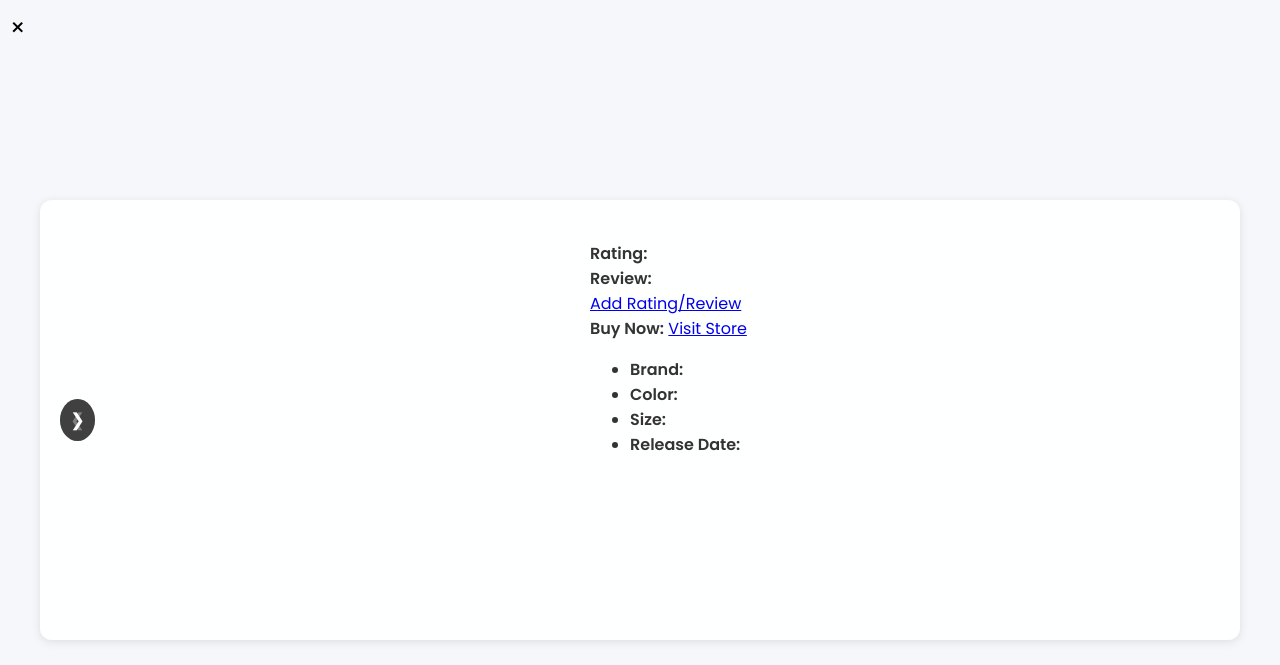
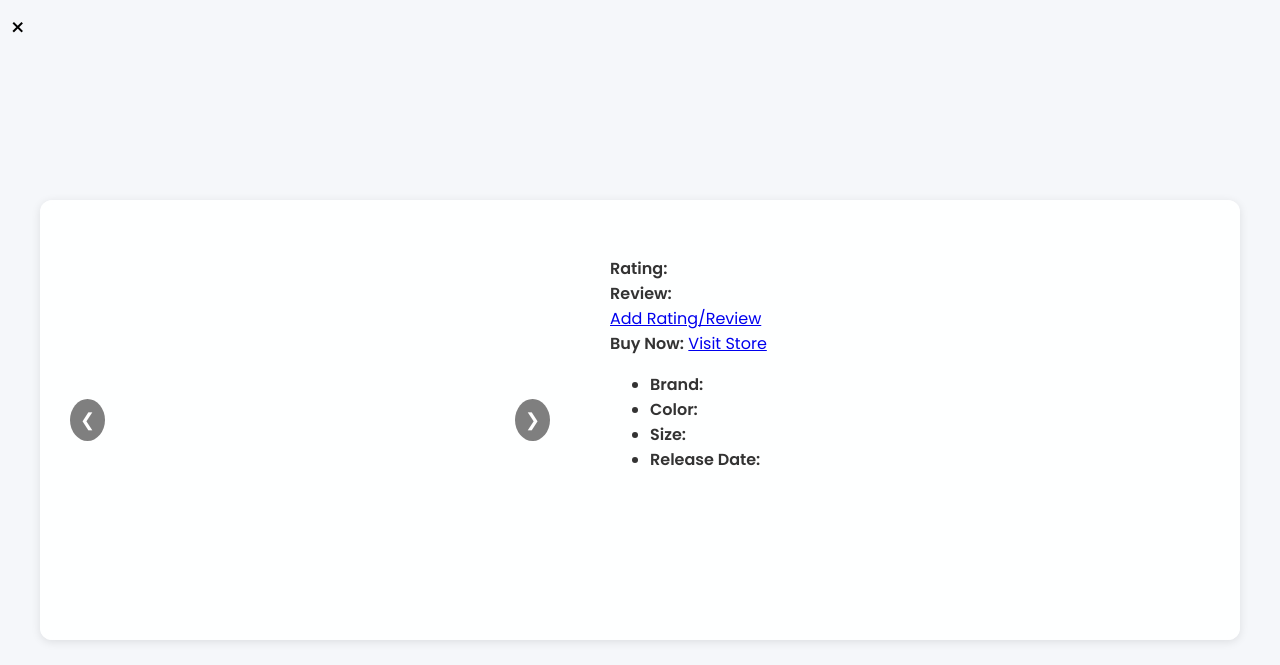
Before and after one commit to REDD-debug/COS-221---Assignment-5, a PHP site: page /COS221/view.php in a window 1280 px wide. Shown: the top 665 px of the page. Run offline with PHP 8.4, Linux system fonts and the light colour scheme.

Commit message:
Update view.css

```diff
--- a/CSS/view.css
+++ b/CSS/view.css
@@ -77,3 +77,27 @@
     font-size: 18px;
     border-radius: 50%;
 }
+
+.prev {
+    left: 10px;
+}
+
+.next {
+    right: 10px;
+}
+
+.prev:hover, .next:hover {
+    background-color: rgba(0, 0, 0, 0.8);
+}
+
+.product-info {
+    flex: 1;
+    padding: 20px;
+}
+
+.product-info h1 {
+    font-family: 'Merriweather', serif;
+    font-size: 2rem;
+    margin: 0 0 10px;
+    color: #2c3e50;
+}
```
